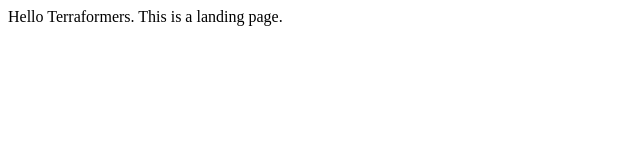
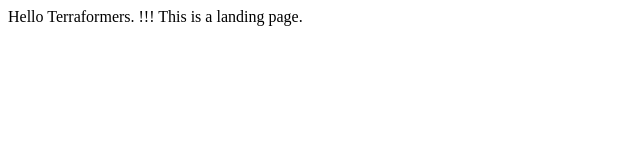
Before and after one commit to kishore-narkhede/terraform-beginner-bootcamp-2023, a plain HTML site: page public/index.html in a window 1280 px wide. Shown: the full height of the page, 0-640 px from the left. Drawn offline with Linux system fonts and the light colour scheme.

```diff
--- a/public/index.html
+++ b/public/index.html
@@ -6,7 +6,7 @@
     <title>Home Page</title>
 </head>
 <body>
-    Hello Terraformers.
+    Hello Terraformers. !!!
     This is a landing page.
 </body>
 </html>
```
Also changed, not shown: 6 other files.
